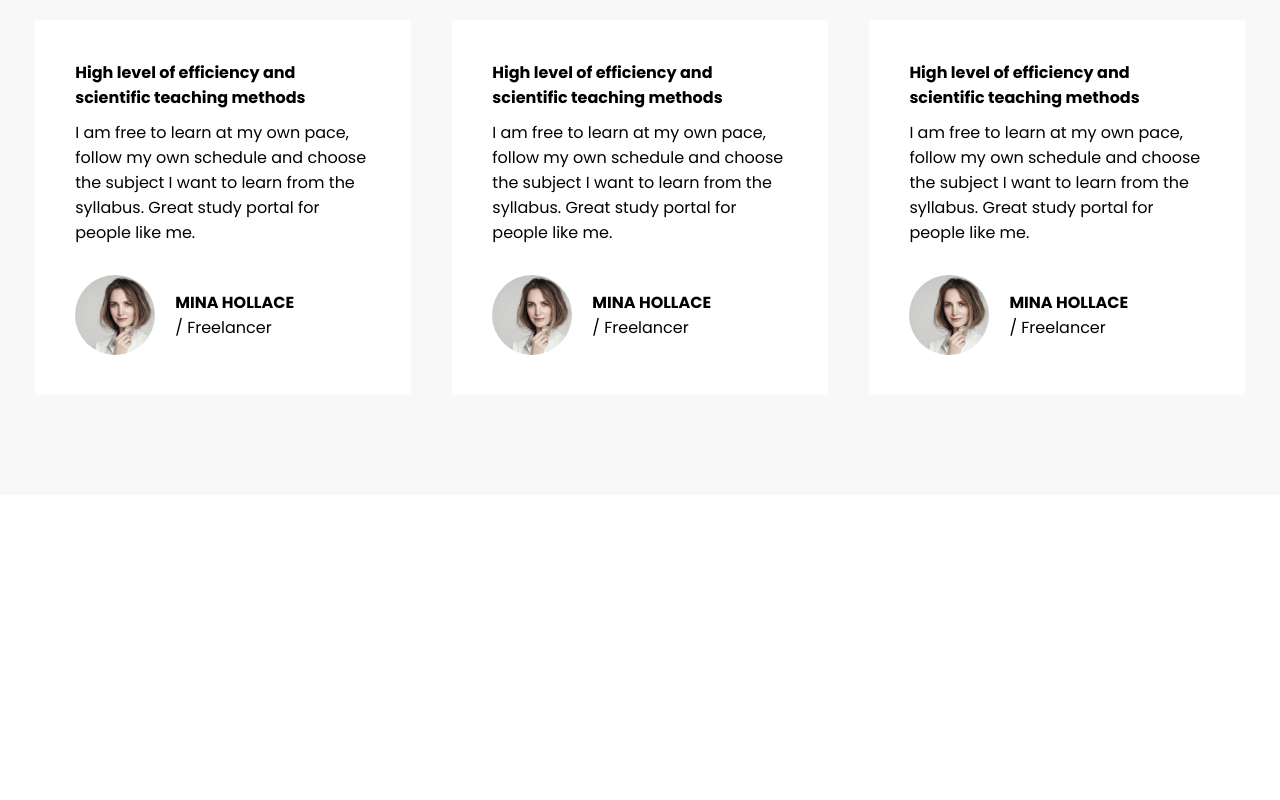
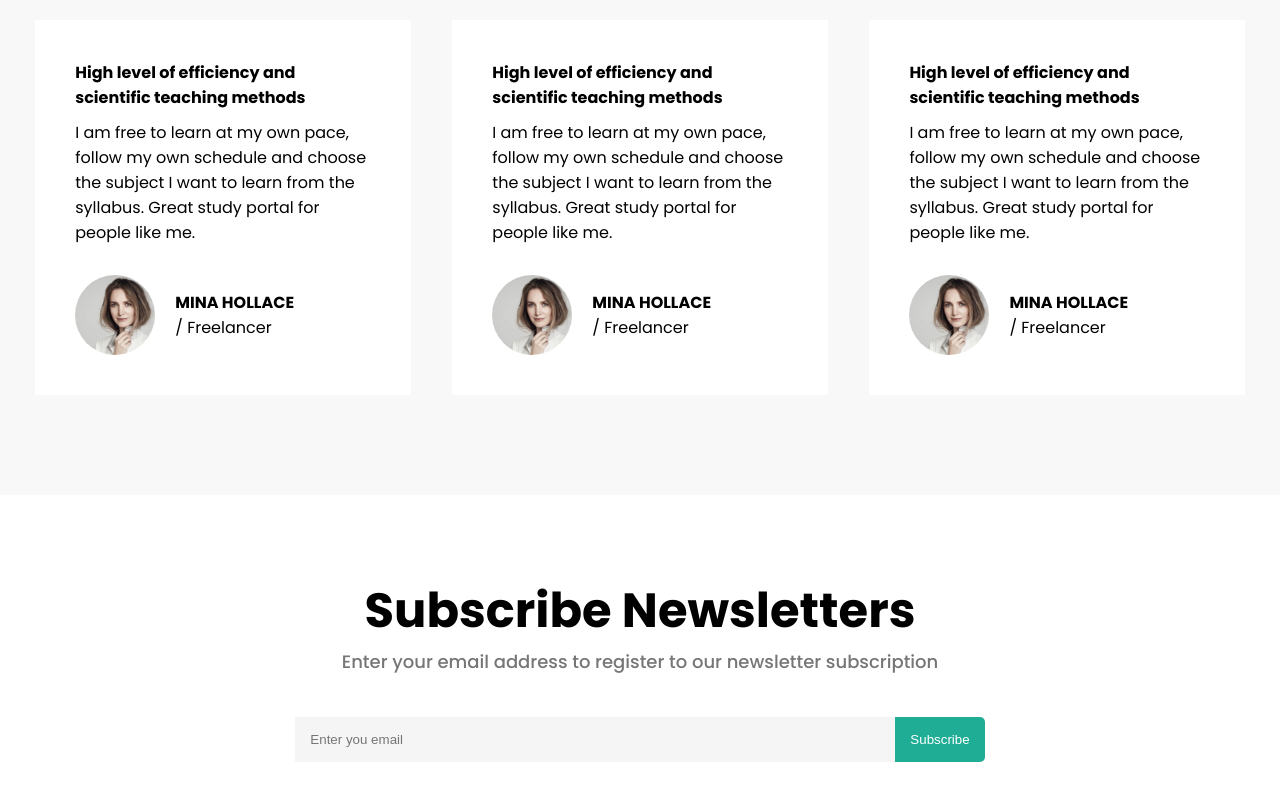
Before and after one commit to filippo1996/proj-html-vuejs, a Vue app: page / in a window 1280 px wide. Shown: the part 5399-6199 px from the top of the page. Before the commit the page ends 5894 px from the top, so only its background shows below. Built offline with nearby package versions, Linux system fonts and the light colour scheme.

Commit message:
add section newsletter

```diff
--- a/src/App.vue
+++ b/src/App.vue
@@ -25,6 +25,7 @@
       <!-- fine sezione faq + video youtube -->
       <Section component="Events" subTitle="Wanna transform your life?" title="Upcoming Events"/>
       <Section nameClass="background-lightgrey" component="Testimonials" subTitle="People are praising Maxcoach" title="What make they love us?"/>
+      <Newsletter/>
     </main>
     <footer></footer>
   </div>
@@ -36,6 +37,7 @@ import menu from '@/api/menu.js';
 import Jumbotron from './components/Jumbotron.vue';
 import Section from './components/Section.vue';
 import Faq from './components/Faq.vue';
+import Newsletter from './components/Newsletter.vue';
 
 export default {
   name: 'App',
@@ -43,7 +45,8 @@ export default {
     Header,
     Jumbotron,
     Section,
-    Faq
+    Faq,
+    Newsletter
   },
   data(){
     return{
--- /dev/null
+++ b/src/components/Newsletter.vue
@@ -0,0 +1,58 @@
+<template>
+    <section class="container text-center">
+        <div class="heading-primary">
+            <h2 class="elementor-heading-title">
+                Subscribe Newsletters
+            </h2>
+        </div>
+        <div class="heading-description">
+            <p>Enter your email address to register to our newsletter subscription</p>
+        </div>
+
+        <div class="widget">
+            <form class="elementor-form">
+                <input type="email" placeholder="Enter you email">
+                <button @click.prevent="" class="btn btn-primary">Subscribe</button>
+            </form>
+        </div>
+    </section>
+</template>
+
+<script>
+export default {
+    name: 'Newsletters'
+}
+</script>
+
+<style scoped lang="scss">
+section{
+    padding: 80px 0;
+}
+
+.elementor-heading-title{
+    font-size: 3rem;
+}
+
+.heading-description{
+    font-size: 18px;
+    font-weight: 500;
+    line-height: 1.67em;
+    color: #767676;
+}
+
+.widget{
+    margin-top: 40px;
+}
+
+input{
+    width: 50%;
+    padding: 15px;
+    border: 0;
+    background: #f5f5f5;
+}
+
+.btn{
+    padding: 15px;
+    border-radius: 0 5px 5px 0;
+}
+</style>
```
